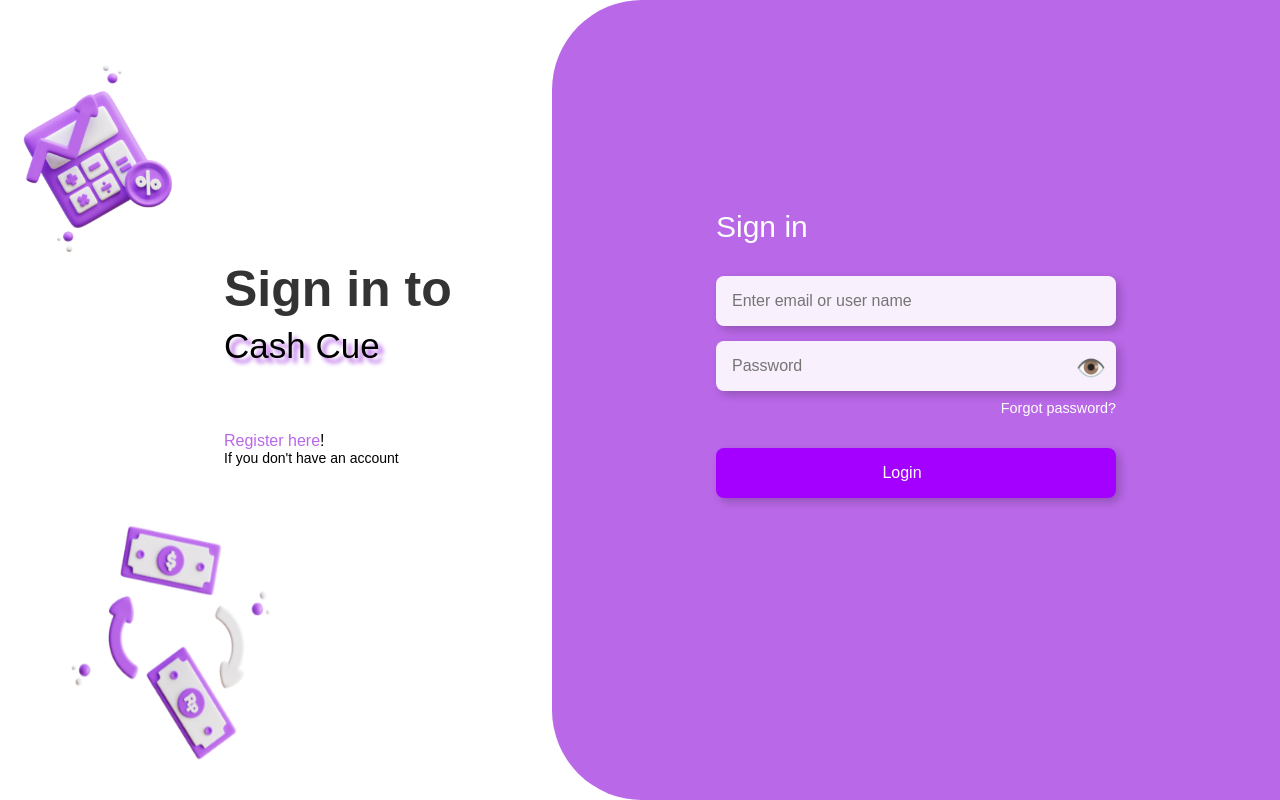
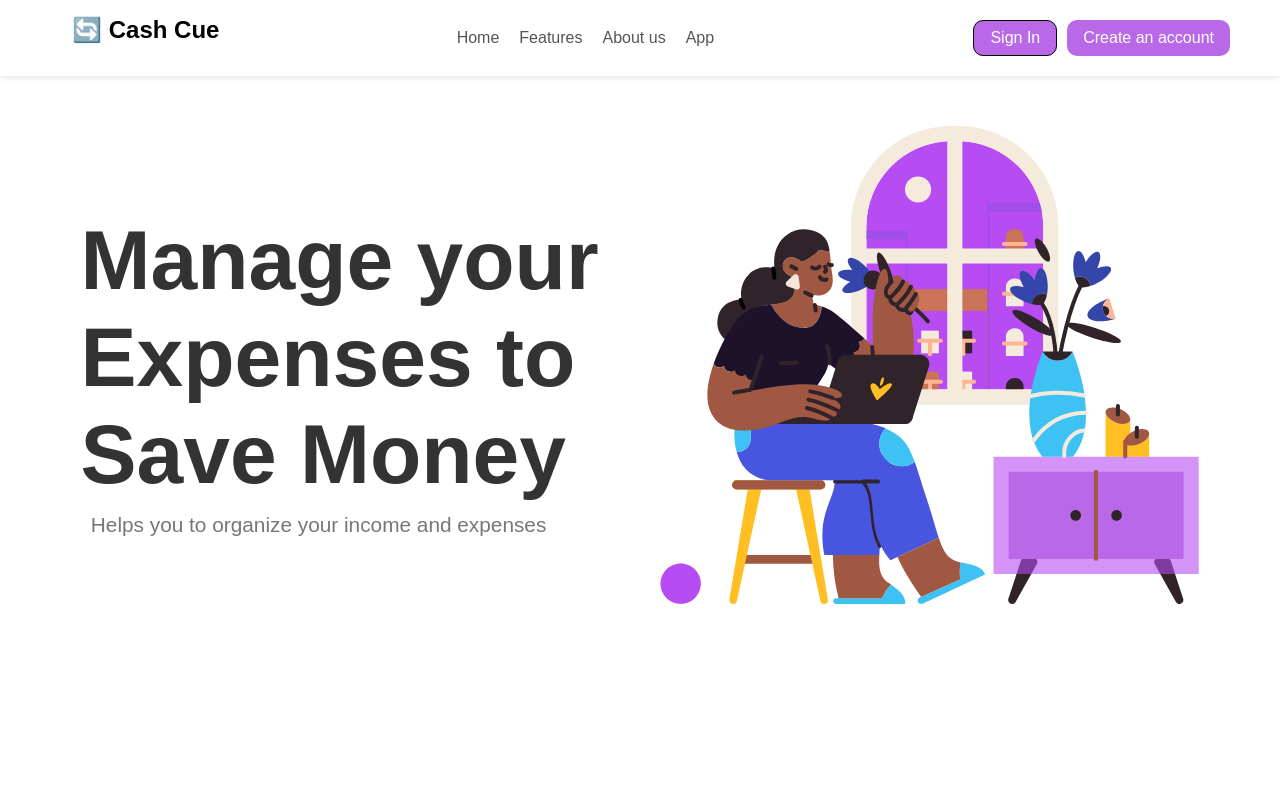
Before and after one commit to heyitsshubh/Expense-tracker, a React (Vite) app in the folder Expence app/: page / in a window 1280 px wide. Built offline with nearby package versions, Linux system fonts and the light colour scheme.

Commit message:
modified route

```diff
--- a/Expence app/src/Components/App.jsx
+++ b/Expence app/src/Components/App.jsx
@@ -32,8 +32,8 @@
           <Routes>
             {/* Public Routes */}
 
-            <Route path="/page" element={<LandingPage />} />
-            <Route path="/" element={<LoginPage />} />
+            <Route path="/" element={<LandingPage />} />
+            <Route path="/login" element={<LoginPage />} />
             <Route path="/signup" element={<SignUp />} />
             <Route path="/forgot" element={<Forgot1 />} />
             <Route path="/otp" element={<OtpPage />} />
```
Also changed, not shown: Expence app/src/assets/Banner.svg (added).
